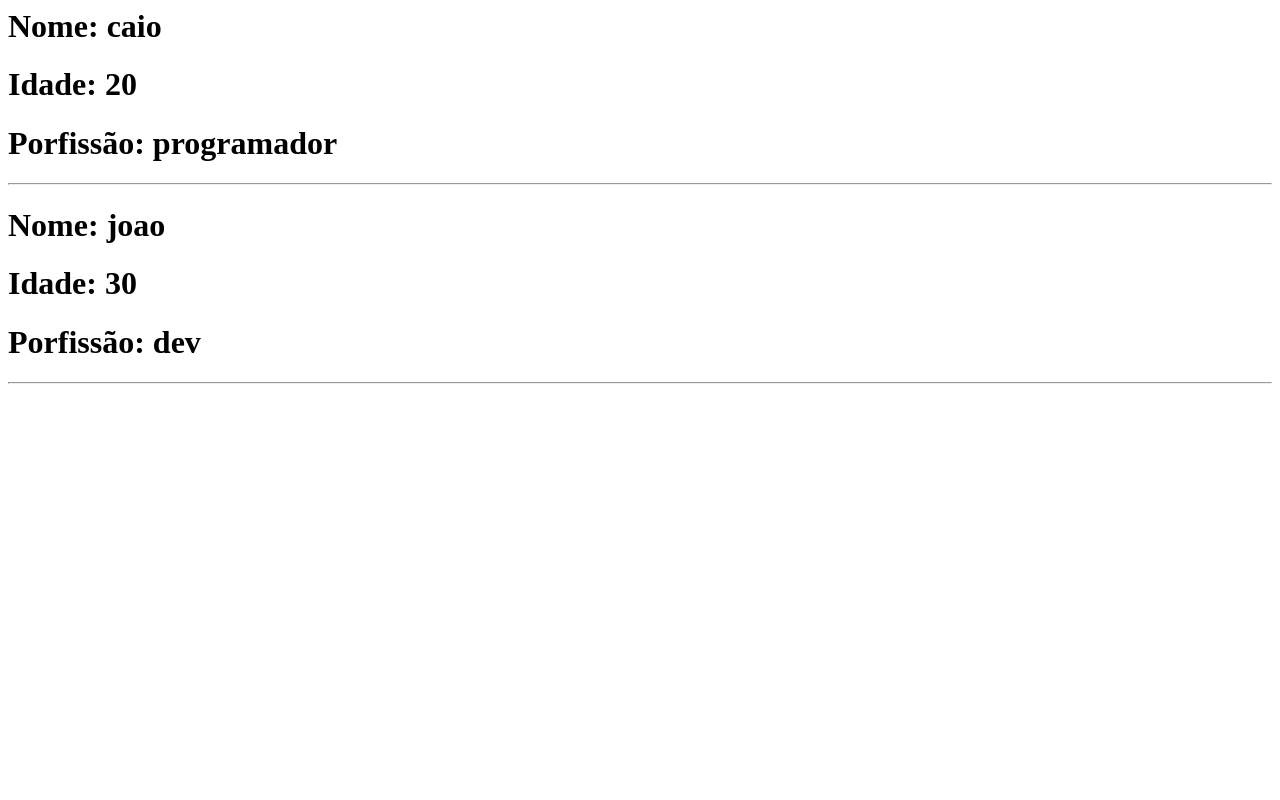
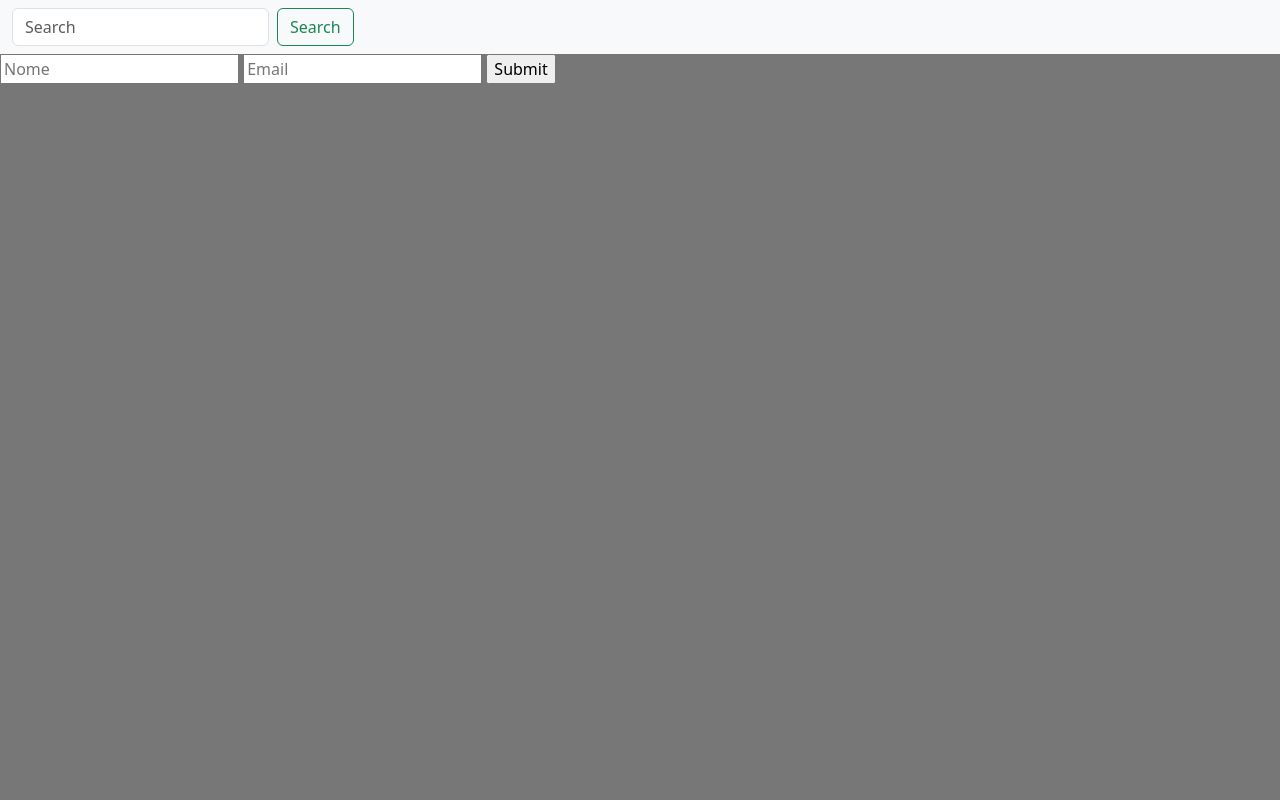
Before and after one commit to JPLimaDev/Python-Introducao, a Django app: page /autenticacao/cadastro in a window 1280 px wide. Run offline with Django 5.2, Linux system fonts and the light colour scheme.

Commit message:
enviando django introducao revisao

```diff
--- a/Django/autenticacao/templates/cadastro/index.html
+++ b/Django/autenticacao/templates/cadastro/index.html
@@ -1,10 +1,15 @@
+{% extends 'base.html' %}
+{% load static  %}
 
-{% if x == 0 %}
+{% block 'titulo' %} Meu site {% endblock %}
+{% block 'head' %} <link rel="stylesheet" href="{% static 'css/css.css'%}">  {% endblock %}
 
-{% for i in pessoa %}
-<h1>Nome: {{i.nome}}</h1>
-<h1>Idade: {{i.idade}} </h1>
-<h1>Porfissão: {{i.profissao}}</h1>
-<hr>
-{% endfor %}
-{% endif %}
+
+{% block 'conteudo' %} {% csrf_token %}
+    <form method="GET" action="valida_formulario">
+        <input type="text" placeholder="Nome", name="nome">
+        <input type="text" placeholder="Email", name="email">
+        <input type="submit">
+    </form>
+
+{% endblock %}
--- a/Django/autenticacao/urls.py
+++ b/Django/autenticacao/urls.py
@@ -3,5 +3,5 @@ from . import views
 
 urlpatterns = [
     path('cadastro', views.cadastro),
-
+    path('valida_formulario', views.valida_formulario, name="valida_formulario")
 ]
--- a/Django/autenticacao/views.py
+++ b/Django/autenticacao/views.py
@@ -1,8 +1,12 @@
 from django.shortcuts import render
 from django.http import HttpResponse
+import json
+def cadastro(request):
 
-def cadastro(request):
-    pessoa = [{'nome': 'caio', 'idade': 20, 'profissao': 'programador'},
-              {'nome': 'joao', 'idade': 30, 'profissao': 'dev'}]
+    return render(request, 'cadastro/index.html')
 
-    return render(request, 'cadastro/index.html', {'pessoa':pessoa , 'x': 0} )
+def valida_formulario(request):
+    nome = request.GET.get('nome')
+    email = request.GET.get('email')
+
+    return HttpResponse(json.dumps({'nome': nome, 'email': email}))
--- /dev/null
+++ b/Django/templates/base.html
@@ -0,0 +1,28 @@
+{% load static %}
+<!doctype html>
+<html lang="pt-br">
+<head>
+    <meta charset="utf-8">
+    <meta name="viewport" content="width=device-width, initial-scale=1">
+    <link href="https://cdn.jsdelivr.net/npm/bootstrap@5.3.3/dist/css/bootstrap.min.css" rel="stylesheet">
+    <title>{% block 'titulo' %}{% endblock %}</title>
+    {% block 'head' %}{% endblock %}
+</head>
+<body>
+
+    <nav class="navbar bg-body-tertiary">
+  <div class="container-fluid">
+    <form class="d-flex" role="search">
+      <input class="form-control me-2" type="search" placeholder="Search" aria-label="Search"/>
+      <button class="btn btn-outline-success" type="submit">Search</button>
+    </form>
+  </div>
+</nav>
+
+
+
+    {% block 'conteudo' %}{% endblock %}
+
+    <script src="https://cdn.jsdelivr.net/npm/bootstrap@5.3.3/dist/js/bootstrap.bundle.min.js"></script>
+</body>
+</html>
--- /dev/null
+++ b/Django/templates/static/css/css.css
@@ -0,0 +1,3 @@
+body{
+    background-color: #777777;
+}
```
Also changed, not shown: Django/aula_django/settings.py (+11 -3 lines).
